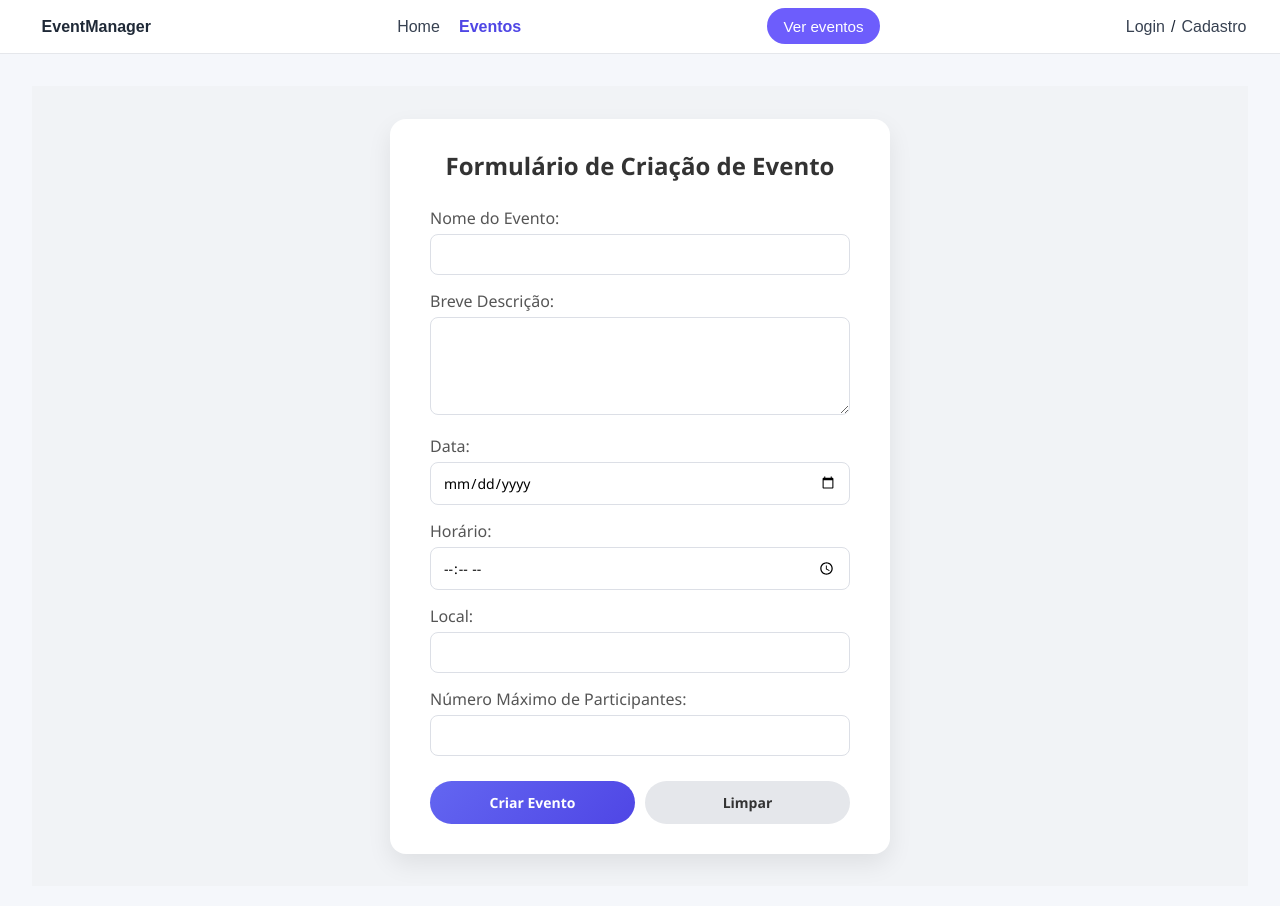
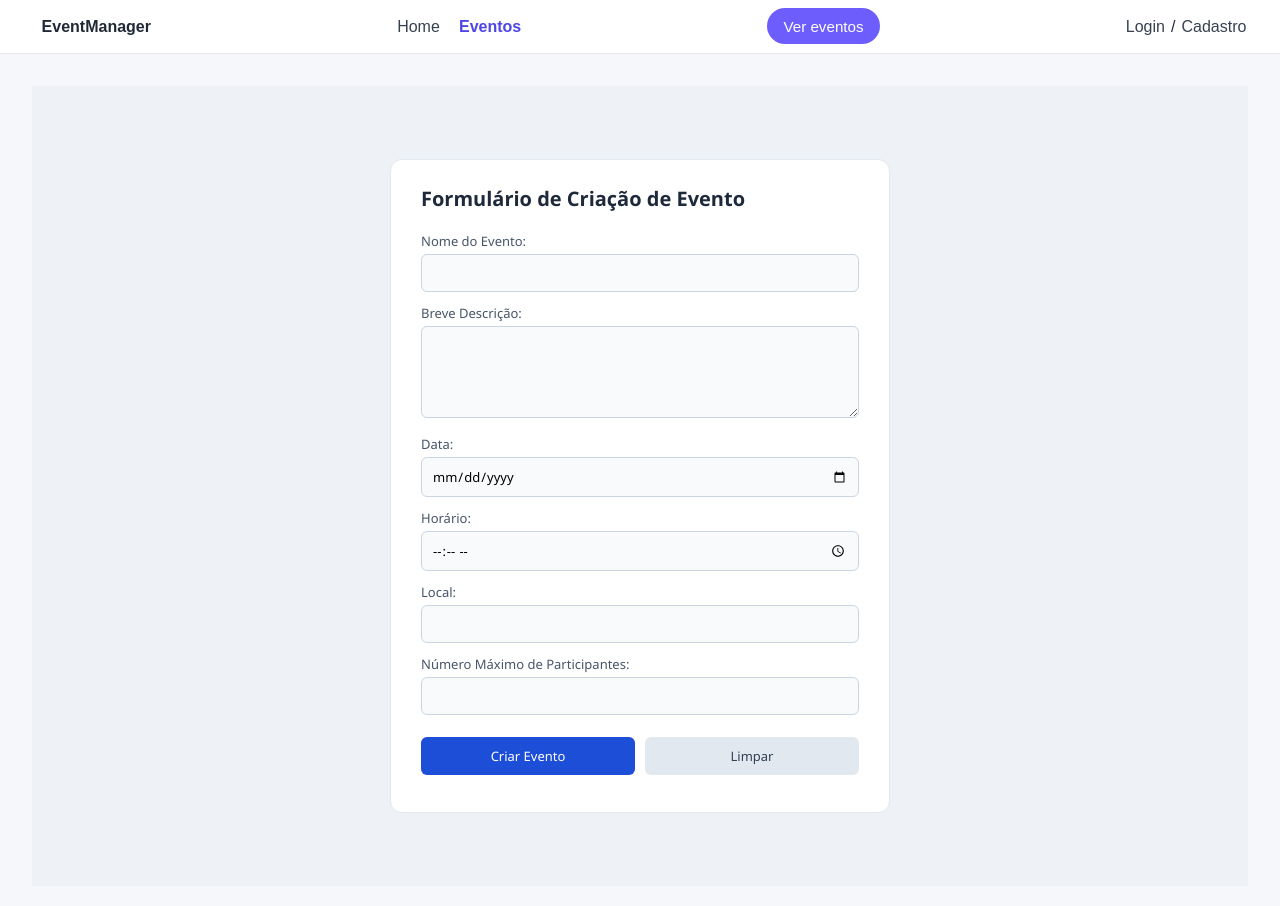
Before and after one commit to joaoConrad/Event_Manager_Front_End, an Angular app: page /events/new in a window 1280 px wide. Shown: the top 906 px of the page. Built offline with nearby package versions, Linux system fonts and the light colour scheme.

Commit message:
Mudanças na pagina de criar evento

```diff
--- a/src/app/features/events/pages/event-create/event-create.css
+++ b/src/app/features/events/pages/event-create/event-create.css
@@ -1,4 +1,4 @@
-/* Reset básico */
+/* Reset */
 * {
     margin: 0;
     padding: 0;
@@ -6,65 +6,65 @@
     font-family: 'Segoe UI', Tahoma, Geneva, Verdana, sans-serif;
 }
 
-/* Fundo da página */
+/* Fundo */
 body {
-    background: #f1f3f6;
+    background: #eef1f5;
     display: flex;
     justify-content: center;
     align-items: center;
     min-height: 100vh;
 }
 
-/* Container do formulário */
+/* Container */
 .container {
     background: #ffffff;
-    padding: 30px 40px;
-    border-radius: 16px;
-    box-shadow: 0 10px 25px rgba(0, 0, 0, 0.08);
+    padding: 25px 30px;
+    border-radius: 12px;
+    border: 1px solid #e2e8f0;
     width: 100%;
     max-width: 500px;
 }
 
 /* Título */
 .container h2 {
-    text-align: center;
-    margin-bottom: 25px;
-    color: #333;
+    text-align: left;
+    margin-bottom: 20px;
+    color: #1e293b;
+    font-size: 20px;
     font-weight: 600;
 }
 
 /* Labels */
 label {
+    font-size: 13px;
     font-weight: 500;
-    color: #555;
-    margin-bottom: 5px;
+    color: #475569;
+    margin-bottom: 4px;
     display: block;
 }
 
-/* Campos de entrada */
-input[type="text"],
-input[type="date"],
-input[type="time"],
-input[type="number"],
+/* Inputs */
+input,
 textarea {
     width: 100%;
-    padding: 10px 12px;
-    margin-bottom: 15px;
-    border: 1px solid #dcdfe6;
-    border-radius: 8px;
-    font-size: 14px;
-    transition: all 0.3s ease;
+    padding: 9px 10px;
+    margin-bottom: 12px;
+    border: 1px solid #cbd5e1;
+    border-radius: 6px;
+    font-size: 13px;
+    background: #f8fafc;
+    transition: border 0.2s;
 }
 
-/* Efeito de foco */
+/* Focus */
 input:focus,
 textarea:focus {
     outline: none;
-    border-color: #5a67d8;
-    box-shadow: 0 0 0 2px rgba(90, 103, 216, 0.2);
+    border-color: #3b82f6;
+    background: #ffffff;
 }
 
-/* Área de texto */
+/* Textarea */
 textarea {
     resize: vertical;
 }
@@ -72,40 +72,42 @@ textarea {
 /* Botões */
 .button-group {
     display: flex;
-    justify-content: space-between;
     gap: 10px;
     margin-top: 10px;
 }
 
-input[type="submit"],
-input[type="reset"] {
+/* Botão principal */
+input[type="submit"] {
     flex: 1;
-    padding: 12px;
+    padding: 10px;
+    background: #1D4ED8;
+    color: #fff;
+    border-radius: 6px;
+    font-size: 13px;
+    font-weight: 500;
+    cursor: pointer;
     border: none;
-    border-radius: 999px;
-    font-size: 14px;
-    font-weight: 600;
-    cursor: pointer;
-    transition: all 0.3s ease;
-}
-
-/* Botão principal (Criar Evento) */
-input[type="submit"] {
-    background: linear-gradient(135deg, #6366f1, #4f46e5);
-    color: #fff;
+    transition: background 0.2s;
 }
 
 input[type="submit"]:hover {
-    transform: translateY(-1px);
-    box-shadow: 0 5px 12px rgba(79, 70, 229, 0.3);
+        background: #0834ad;
+
 }
 
-/* Botão secundário (Limpar) */
+/* Botão secundário */
 input[type="reset"] {
-    background: #e5e7eb;
-    color: #333;
+    flex: 1;
+    padding: 10px;
+    background: #e2e8f0;
+    color: #334155;
+    border-radius: 6px;
+    font-size: 13px;
+    font-weight: 500;
+    cursor: pointer;
+    border: none;
 }
 
 input[type="reset"]:hover {
-    background: #d1d5db;
+    background: #cbd5e1;
 }
```
Also changed, not shown: 1 other file (tests, documents, lock files or other folders).
